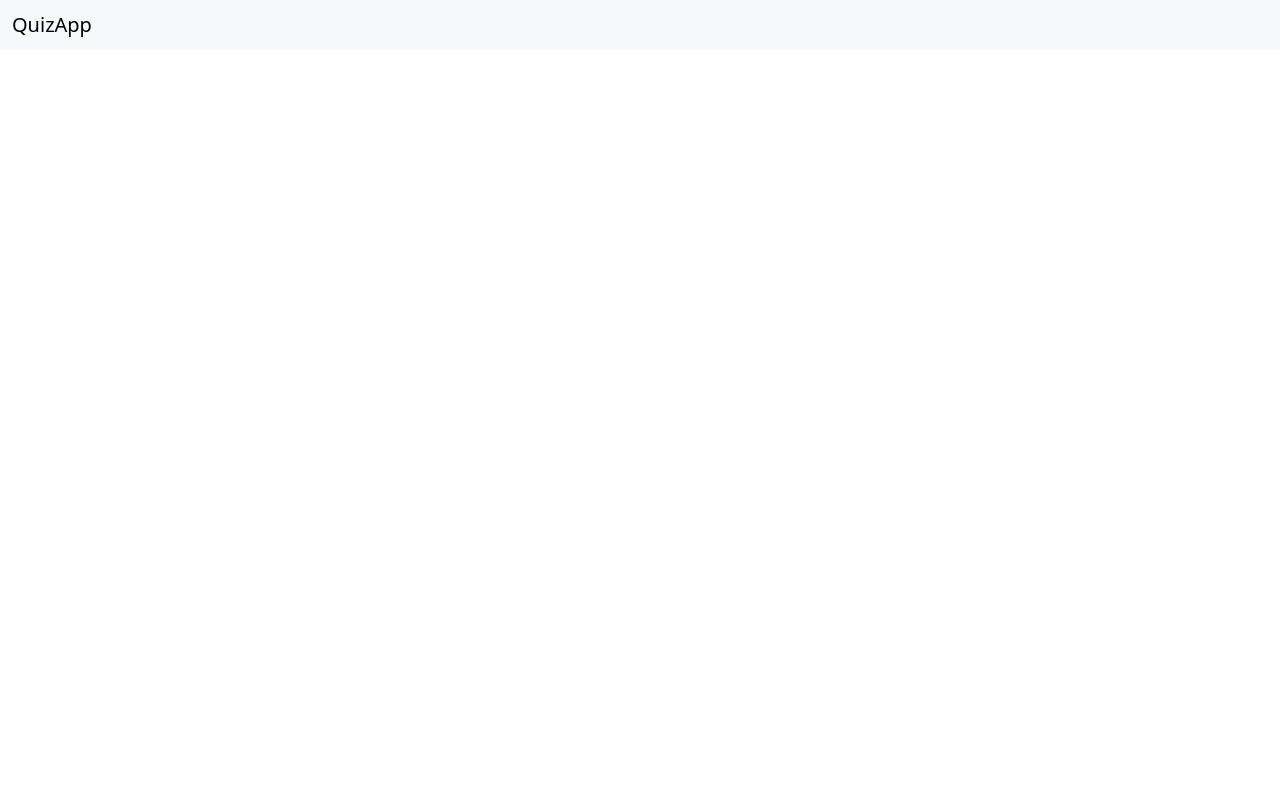
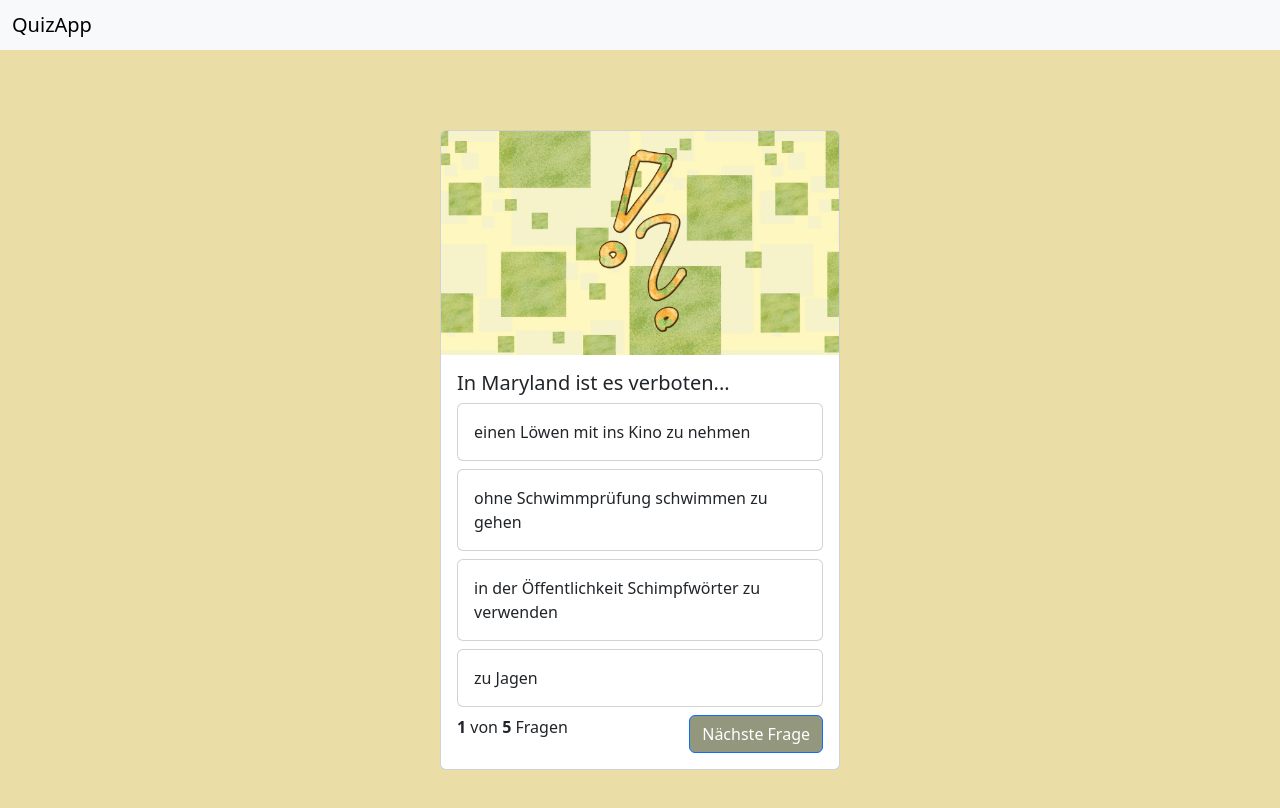
Before and after one commit to TypingAndy/QuizApp, a website: page index.html in a window 1280 px wide. Drawn offline with nearby package versions, Linux system fonts and the light colour scheme.

Commit message:
added JSON and forLOOP

```diff
--- a/index.html
+++ b/index.html
@@ -19,7 +19,7 @@
     <script src="script.js"></script>
     <link rel="stylesheet" href="style.css">
 </head>
-<body>
+<body onload="init()">
 
 <!-- As a heading -->
 <nav class="navbar bg-body-tertiary">
@@ -28,6 +28,47 @@
     </div>
   </nav>
 
+  <div class="container">
+  <div class="card quiz-card">
+    <img src="img/quizbackground.jpg" class="card-img-top" alt="...">
+    <div class="card-body">
+      <h5 class="card-title" id="card-title">Fragen</h5>
+
+      <div class="card mb-2">
+        <div class="card-body" id="answerOne">
+          Antwort 1
+        </div>
+      </div>
+
+      <div class="card mb-2">
+        <div class="card-body" id="answerTwo">
+          Antwort 2
+        </div>
+      </div>
+
+      <div class="card mb-2">
+        <div class="card-body" id="answerThree">
+          Antwort 3
+        </div>
+      </div>
+
+      <div class="card mb-2">
+        <div class="card-body" id="answerFour">
+          Antwort 4
+        </div>
+      </div>
+
+      <div class="question-footer">
+           <span><b>1</b> von <b>5</b> Fragen</span>
+
+           <button type="button" class="btn btn-primary">Nächste Frage</button>
+
+        </div>
+
+    </div>
+  </div>
+</div>
+
 
 </body>
 </html>
--- a/script.js
+++ b/script.js
@@ -0,0 +1,88 @@
+let questions = [
+    {
+        question: "Wer hat HTML erfunden",
+        answer_1: "Robie Williams",
+        answer_2: "Lady Gaga",
+        answer_3: "Tim Bernes-Lee",
+        answer_4: "Justin Biber",
+        right_answer: 3
+    },
+
+    {
+        question: "Klaas Heufer-Umlauf hat früher eine...",
+        answer_1: "...Lagerfachkraftausbildung gemacht",
+        answer_2: "...Bäckerausbildung gemacht",
+        answer_3: "...Friseurausbildung gemacht",
+        answer_4: "...Masseurausbildung gemacht",
+        right_answer: 3
+    },
+
+    {
+        question: " Nur 4% aller Auszubildenden zum/zur Kraftfahrzeugmechatroniker*in sind...",
+        answer_1: "nicht zum Abschluss angetreten",
+        answer_2: "Ausländer",
+        answer_3: "über 20 Jahre",
+        answer_4: "weiblich",
+        right_answer: 4
+    },
+
+    {
+        question: "34% aller Deutschen träumen nachts von...",
+        answer_1: "ihrer Kindheit",
+        answer_2: "ihrer Arbeit",
+        answer_3: "Essen",
+        answer_4: "Autos",
+        right_answer: 2
+    },
+
+    {
+        question: "In Maryland ist es verboten...",
+        answer_1: "einen Löwen mit ins Kino zu nehmen",
+        answer_2: "ohne Schwimmprüfung schwimmen zu gehen",
+        answer_3: "in der Öffentlichkeit Schimpfwörter zu verwenden",
+        answer_4: "zu Jagen",
+        right_answer: 1
+    },
+
+
+]
+
+function init() {
+
+    questionsAsked = document.getElementById('card-title');
+    answerOne = document.getElementById('answerOne');
+    answerTwo = document.getElementById('answerTwo');
+    answerThree = document.getElementById('answerThree');
+    answerFour = document.getElementById('answerFour');
+
+    questionsAsked.innerHTML = "";
+    answerOne.innerHTML = "";
+    answerTwo.innerHTML = "";
+    answerThree.innerHTML = "";
+    answerFour.innerHTML = "";
+
+    for (let i = 0; i < questions.length; i++) {
+        questionsAsked.innerHTML = /*html*/ `
+            <div>${questions[i].question}</div>
+
+
+
+
+        `
+         answerOne.innerHTML = `
+         <div>${questions[i].answer_1}</div>
+         `
+
+         answerTwo.innerHTML = `
+
+         <div>${questions[i].answer_2}</div>`
+
+         answerThree.innerHTML =  `<div>${questions[i].answer_3}</div>`
+
+         answerFour.innerHTML =  `<div>${questions[i].answer_4}</div>`
+
+
+
+
+    }
+}
--- a/style.css
+++ b/style.css
@@ -0,0 +1,24 @@
+body {
+    background-color: #eadda6;
+}
+
+.container {
+    min-height: 100vh;
+    background-color: #eadda6 !important;
+    display: flex;
+    justify-content: center;
+    align-items: center;
+}
+
+.quiz-card {
+    width: 400px;
+}
+
+.question-footer {
+    display: flex;
+    justify-content: space-between;
+}
+
+.btn-primary {
+    background-color: #92977e;
+}
```
Also changed, not shown: img/quizbackground.jpg (added).
